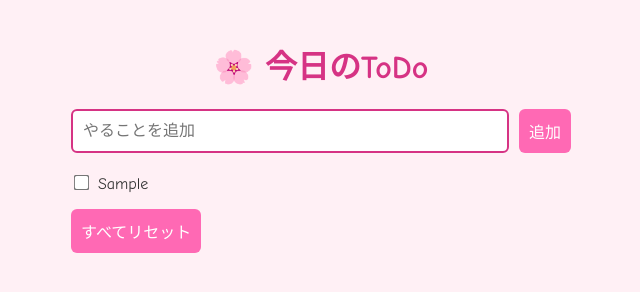
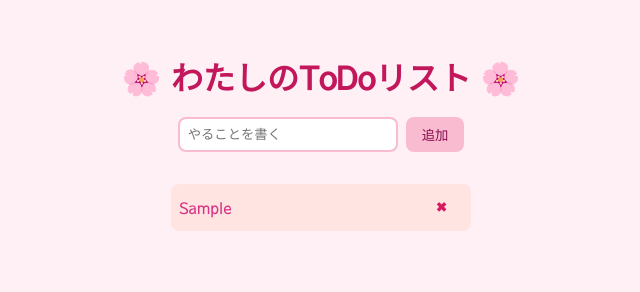
Before and after one commit to shino-lgtm/todo, a plain HTML site: page index.html in a window 1280 px wide. Both pictures are taken after typing "Sample" into the empty fields and a click on the button "追加". Shown: the whole page, without its empty margins (319-959 px from the left). Drawn offline with Linux system fonts and the light colour scheme.

Commit message:
Update index.html

```diff
--- a/index.html
+++ b/index.html
@@ -2,21 +2,147 @@
 <html lang="ja">
 <head>
   <meta charset="UTF-8" />
-  <meta name="viewport" content="width=device-width, initial-scale=1.0" />
-  <title>🌸 ToDo</title>
-  <link rel="stylesheet" href="style.css">
+  <meta name="viewport" content="width=device-width, initial-scale=1.0"/>
+  <title>かわいいToDoリスト</title>
+  <link href="https://fonts.googleapis.com/css2?family=Sawarabi+Gothic&display=swap" rel="stylesheet">
+  <style>
+    body {
+      font-family: 'Sawarabi Gothic', sans-serif;
+      background-color: #fff0f5;
+      color: #d63384;
+      display: flex;
+      flex-direction: column;
+      align-items: center;
+      margin: 0;
+      padding: 2rem;
+    }
+
+    h1 {
+      font-size: 2rem;
+      margin-bottom: 1rem;
+      color: #c2185b;
+    }
+
+    #todo-form {
+      display: flex;
+      gap: 0.5rem;
+      margin-bottom: 1rem;
+    }
+
+    input[type="text"] {
+      padding: 0.5rem;
+      border: 2px solid #f8bbd0;
+      border-radius: 8px;
+      background-color: #fff;
+      width: 200px;
+    }
+
+    button {
+      padding: 0.5rem 1rem;
+      background-color: #f8bbd0;
+      color: #880e4f;
+      border: none;
+      border-radius: 8px;
+      cursor: pointer;
+      transition: background-color 0.3s;
+    }
+
+    button:hover {
+      background-color: #f48fb1;
+    }
+
+    ul {
+      list-style: none;
+      padding: 0;
+      width: 100%;
+      max-width: 300px;
+    }
+
+    li {
+      background-color: #ffe4e1;
+      padding: 0.5rem;
+      margin-bottom: 0.5rem;
+      border-radius: 8px;
+      display: flex;
+      justify-content: space-between;
+      align-items: center;
+    }
+
+    li.done {
+      text-decoration: line-through;
+      opacity: 0.6;
+    }
+
+    .delete-btn {
+      background: none;
+      border: none;
+      color: #d81b60;
+      font-weight: bold;
+      cursor: pointer;
+    }
+  </style>
 </head>
 <body>
-  <h1>🌸 今日のToDo</h1>
-
-  <form id="addForm">
-    <input type="text" id="newTodo" placeholder="やることを追加" required />
+  <h1>🌸 わたしのToDoリスト 🌸</h1>
+  <form id="todo-form">
+    <input type="text" id="todo-input" placeholder="やることを書く" />
     <button type="submit">追加</button>
   </form>
+  <ul id="todo-list"></ul>
 
-  <ul id="todoList"></ul>
-  <button id="resetBtn">すべてリセット</button>
+  <script>
+    const todoForm = document.getElementById("todo-form");
+    const todoInput = document.getElementById("todo-input");
+    const todoList = document.getElementById("todo-list");
 
-  <script src="main.js"></script>
+    // 保存されたToDoを読み込む
+    window.addEventListener("load", () => {
+      const saved = localStorage.getItem("todos");
+      if (saved) {
+        todoList.innerHTML = saved;
+        addEventListeners();
+      }
+    });
+
+    // 新しいToDoを追加
+    todoForm.addEventListener("submit", (e) => {
+      e.preventDefault();
+      const text = todoInput.value.trim();
+      if (text === "") return;
+
+      const li = document.createElement("li");
+      li.innerHTML = `
+        <span>${text}</span>
+        <button class="delete-btn">✖</button>
+      `;
+      todoList.appendChild(li);
+      todoInput.value = "";
+
+      addEventListeners();
+      saveTodos();
+    });
+
+    // イベントを再付与（削除・完了）
+    function addEventListeners() {
+      document.querySelectorAll(".delete-btn").forEach(btn => {
+        btn.onclick = function () {
+          this.parentElement.remove();
+          saveTodos();
+        };
+      });
+
+      document.querySelectorAll("#todo-list li span").forEach(span => {
+        span.onclick = function () {
+          this.parentElement.classList.toggle("done");
+          saveTodos();
+        };
+      });
+    }
+
+    // ローカルストレージに保存
+    function saveTodos() {
+      localStorage.setItem("todos", todoList.innerHTML);
+    }
+  </script>
 </body>
 </html>
```
